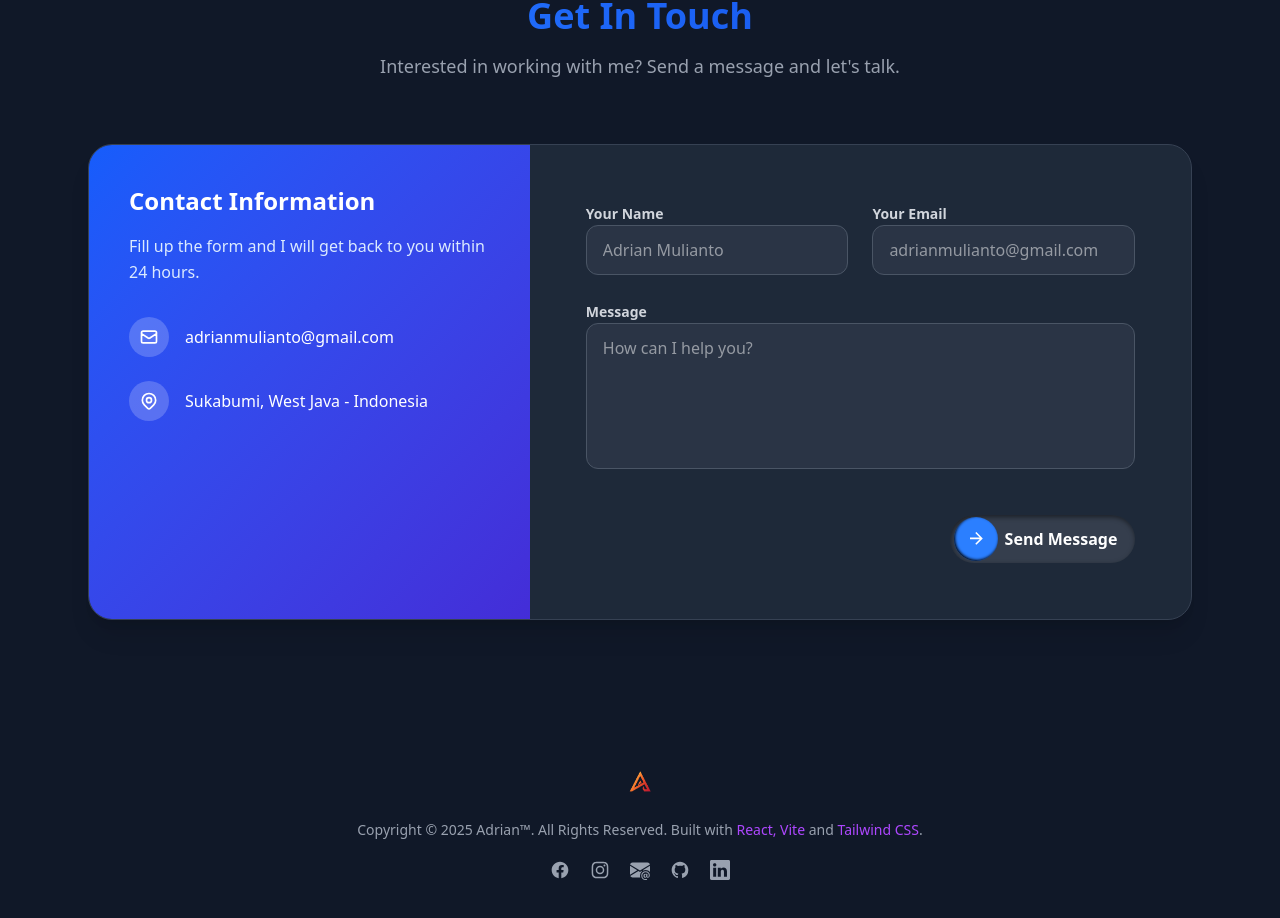
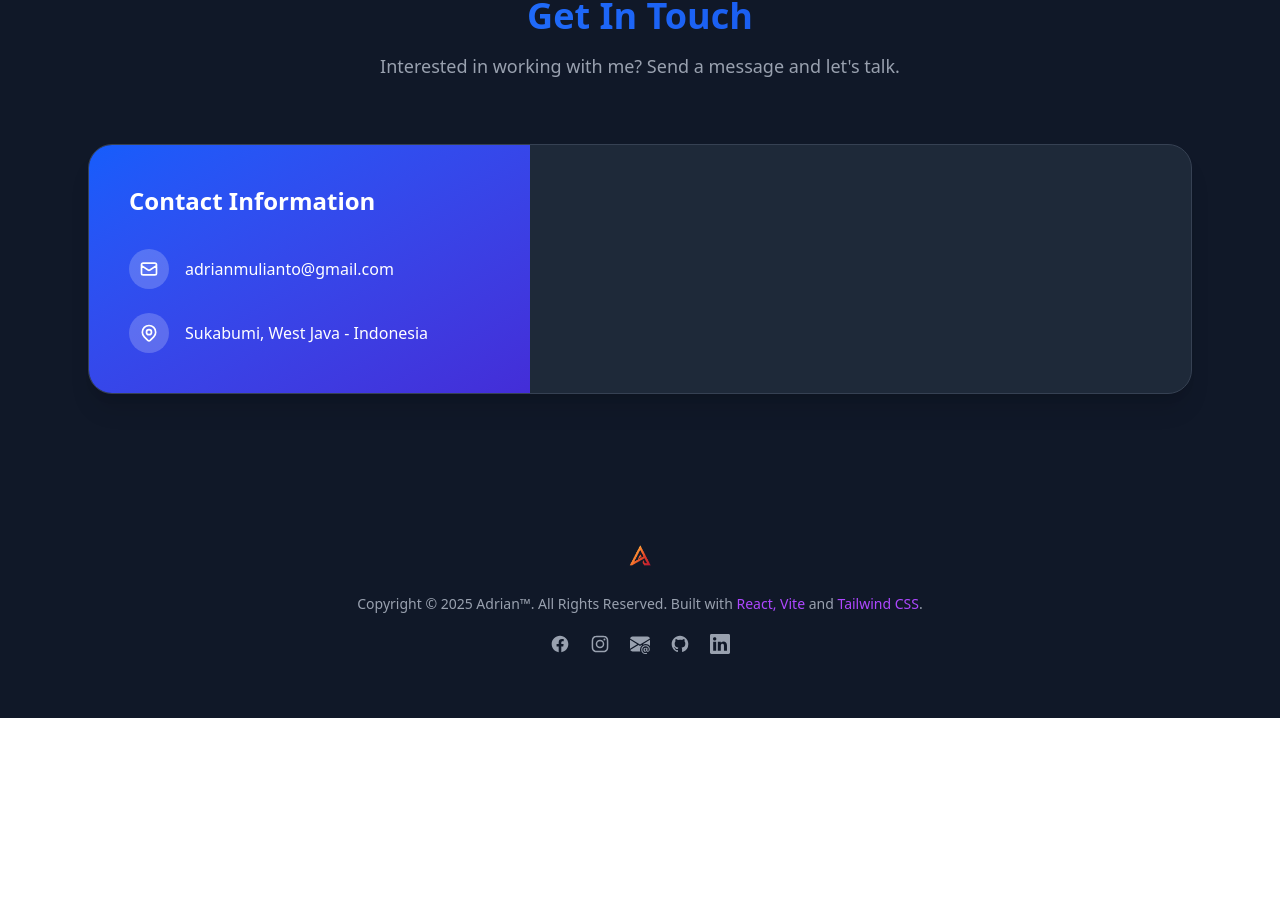
Before and after one commit to adrianKiv/Portofolio_web, a React (Vite) app: page / in a window 1280 px wide. Shown: the part 6734-7652 px from the top of the page. After the commit the page ends 7452 px from the top, so only its background shows below. Built offline with nearby package versions, Linux system fonts and the light colour scheme.

Commit message:
new c ui

```diff
--- a/src/partials/Contact.jsx
+++ b/src/partials/Contact.jsx
@@ -51,7 +51,7 @@ export default function Contact() {
             <div>
               <h3 className="text-2xl font-bold mb-4">Contact Information</h3>
               <p className="text-blue-100 mb-8 leading-relaxed">
-                Fill up the form and I will get back to you within 24 hours.
+                {/* Fill up the form and I will get back to you within 24 hours. */}
               </p>
 
               <div className="space-y-6">
@@ -114,108 +114,51 @@ export default function Contact() {
           </div>
 
           {/* Sisi Kanan: Form Input */}
-          <div className="lg:w-3/5 p-10 md:p-14">
-            <form onSubmit={sendEmail} className="space-y-6">
-              <div className="grid grid-cols-1 md:grid-cols-2 gap-6">
-                {/* Field Name */}
-                <div className="space-y-2">
-                  <label className="text-sm font-semibold text-gray-700 dark:text-gray-300">
-                    Your Name
+
+          {/* <div className="md:w-1/2">
+            <form className="space-y-4">
+              <div>
+                <label htmlFor="name" className="block text-sm font-medium text-white">
+                  Name
                 </label>
                 <input
                   type="text"
-                    name="name"
-                    required
-                    disabled={status === "sending"}
-                    placeholder="Adrian Mulianto"
-                    className="w-full bg-gray-50 dark:bg-gray-700/50 border border-gray-200 dark:border-gray-600 text-gray-900 dark:text-white rounded-xl px-4 py-3 focus:outline-none focus:ring-2 focus:ring-blue-500 focus:border-transparent transition-all disabled:opacity-50"
+                  id="name"
+                  className="mt-1 block w-full bg-white/10 border border-white/20 rounded-md py-2 px-3 focus:outline-none focus:ring-2 focus:ring-blue-500"
+                  placeholder="Your Name"
                 />
               </div>
-
-                {/* Field Email */}
-                <div className="space-y-2">
-                  <label className="text-sm font-semibold text-gray-700 dark:text-gray-300">
-                    Your Email
+              <div>
+                <label htmlFor="email" className="block text-sm font-medium text-white">
+                  Email
                 </label>
                 <input
                   type="email"
-                    name="Email"
-                    required
-                    disabled={status === "sending"}
-                    placeholder="adrianmulianto@gmail.com"
-                    className="w-full bg-gray-50 dark:bg-gray-700/50 border border-gray-200 dark:border-gray-600 text-gray-900 dark:text-white rounded-xl px-4 py-3 focus:outline-none focus:ring-2 focus:ring-blue-500 focus:border-transparent transition-all disabled:opacity-50"
+                  id="email"
+                  className="mt-1 block w-full bg-white/10 border border-white/20 rounded-md py-2 px-3 focus:outline-none focus:ring-2 focus:ring-blue-500"
+                  placeholder="Your Email"
                 />
               </div>
-              </div>
-
-              {/* Field Message */}
-              <div className="space-y-2">
-                <label className="text-sm font-semibold text-gray-700 dark:text-gray-300">
+              <div>
+                <label htmlFor="message" className="block text-sm font-medium text-white">
                   Message
                 </label>
                 <textarea
-                  name="message"
-                  rows="5"
-                  required
-                  disabled={status === "sending"}
-                  placeholder="How can I help you?"
-                  className="w-full bg-gray-50 dark:bg-gray-700/50 border border-gray-200 dark:border-gray-600 text-gray-900 dark:text-white rounded-xl px-4 py-3 focus:outline-none focus:ring-2 focus:ring-blue-500 focus:border-transparent transition-all resize-none disabled:opacity-50"
+                  id="message"
+                  rows={4}
+                  className="mt-1 block w-full bg-white/10 border border-white/20 rounded-md py-2 px-3 focus:outline-none focus:ring-2 focus:ring-blue-500"
+                  placeholder="Your Message"
                 ></textarea>
               </div>
-
-              {/* Status Pesan & Tombol Submit */}
-              <div className="flex flex-col sm:flex-row sm:items-center justify-between gap-4 pt-4">
-                {/* Notifikasi Status */}
-                <div className="text-sm font-semibold h-5">
-                  {status === "sending" && (
-                    <span className="text-blue-500 animate-pulse">
-                      Mengirim pesan...
-                    </span>
-                  )}
-                  {status === "success" && (
-                    <span className="text-green-500">
-                      ✅ Pesan berhasil dikirim!
-                    </span>
-                  )}
-                  {status === "error" && (
-                    <span className="text-red-500">
-                      ❌ Gagal mengirim pesan. Coba lagi.
-                    </span>
-                  )}
-                </div>
-
-                {/* Tombol Animasi Kustom Anda */}
               <button
                 type="submit"
-                  disabled={status === "sending"}
-                  className="cursor-pointer relative bg-blue-100 dark:bg-white/10 py-2 rounded-full min-w-[10rem] min-h-[3rem] group flex items-center justify-start hover:bg-blue-400 dark:hover:bg-blue-600 transition-all duration-[0.8s] ease-[cubic-bezier(0.510,0.026,0.368,1.016)] shadow-[inset_1px_2px_5px_rgba(0,0,0,0.5)] disabled:opacity-70 disabled:cursor-not-allowed"
+                className="inline-flex items-center justify-center px-6 py-3 border border-transparent text-base font-medium rounded-md text-white bg-blue-600 hover:bg-blue-700 focus:outline-none focus:ring-2 focus:ring-offset-2 focus:ring-blue-500"
               >
-                  <div className="absolute flex px-1 py-0.5 justify-start items-center inset-0">
-                    <div className="w-[0%] group-hover:w-full transition-all duration-[1s] ease-[cubic-bezier(0.510,0.026,0.368,1.016)]"></div>
-                    <div className="rounded-full shrink-0 flex justify-center items-center shadow-[inset_1px_-1px_3px_0_black] h-full aspect-square bg-blue-300 dark:bg-blue-500 transition-all duration-[1s] ease-[cubic-bezier(0.510,0.026,0.368,1.016)] group-hover:bg-gray-900 dark:group-hover:bg-white">
-                      <div className="size-[0.8rem] text-gray-900 dark:text-white group-hover:text-white dark:group-hover:text-gray-900 group-hover:-rotate-30 transition-all duration-[2s] ease-[cubic-bezier(0.510,0.026,0.368,1.016)]">
-                        <svg
-                          xmlns="http://www.w3.org/2000/svg"
-                          fill="none"
-                          viewBox="0 0 16 16"
-                          height="100%"
-                          width="100%"
-                        >
-                          <path
-                            fill="currentColor"
-                            d="M12.175 9H0V7H12.175L6.575 1.4L8 0L16 8L8 16L6.575 14.6L12.175 9Z"
-                          ></path>
-                        </svg>
-                      </div>
-                    </div>
-                  </div>
-                  <div className="pl-[3.4rem] pr-[1.1rem] group-hover:pl-[1.1rem] group-hover:pr-[3.4rem] transition-all duration-[1s] ease-[cubic-bezier(0.510,0.026,0.368,1.016)] text-blue-800 dark:text-white group-hover:text-gray-900 dark:group-hover:text-white font-semibold">
-                    {status === "sending" ? "Sending..." : "Send Message"}
-                  </div>
+                Send Message
               </button>
-              </div>
             </form>
-          </div>
+          </div> */}
+
         </div>
       </div>
     </section>
```
Lines whose indentation alone changed are shown as unchanged.
